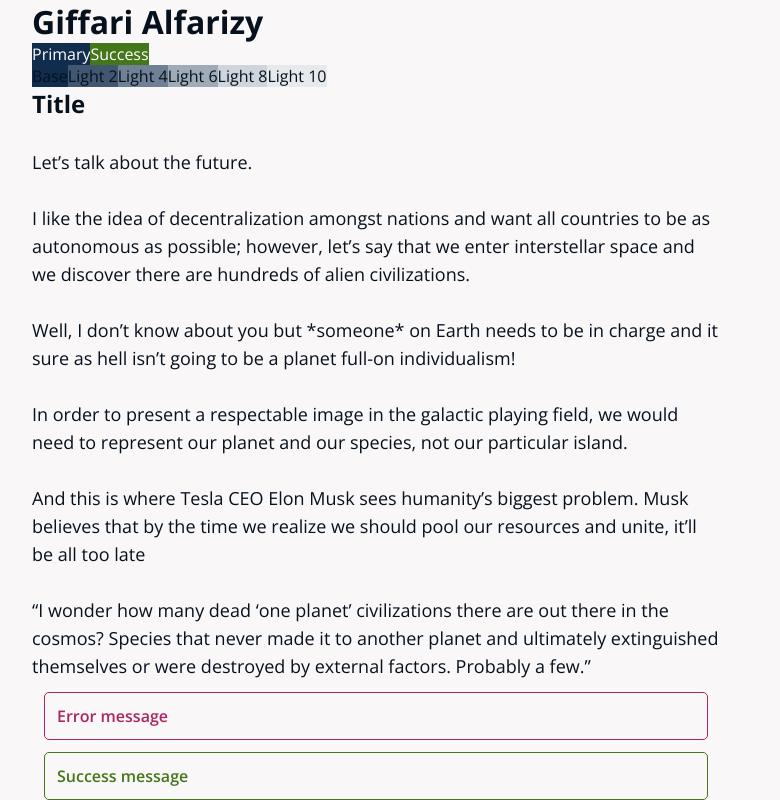
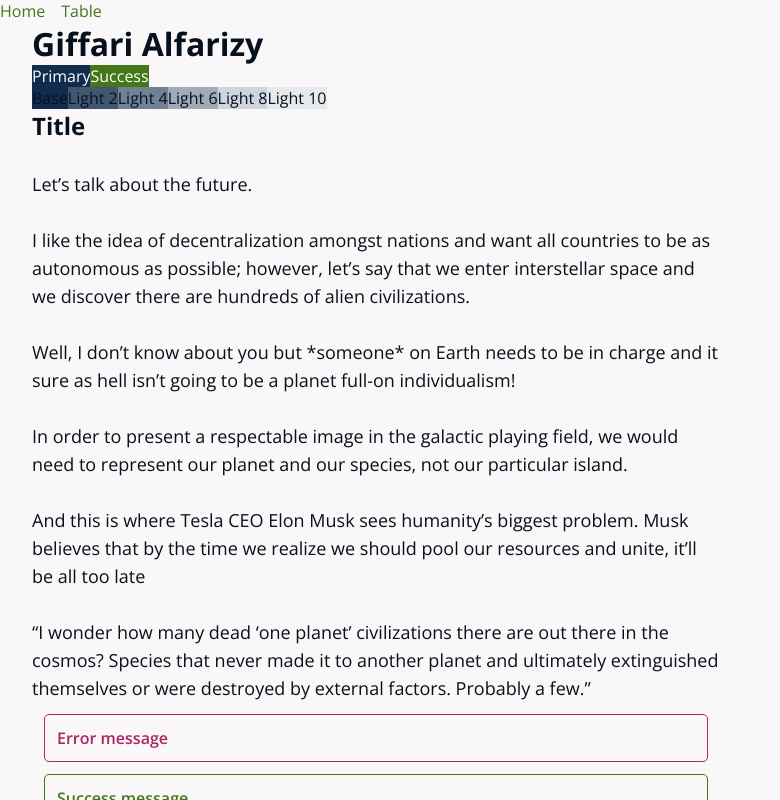
Before and after one commit to giffarialfarizy/giffari-next, a Next.js app: page / in a window 1280 px wide. Shown: the top 800 px of the page, without its empty margins (0-780 px from the left). Built offline with nearby package versions, Linux system fonts and the light colour scheme.

Commit message:
✨ Main Layout

```diff
--- /dev/null
+++ b/layouts/MainLayout/Navbar/index.tsx
@@ -0,0 +1,24 @@
+import Link from 'next/link';
+
+const Navbar = () => {
+	return (
+		<>
+			<nav className='navbar'>
+				<ul>
+					<li>
+						<Link href='/'>
+							<a>Home</a>
+						</Link>
+					</li>
+					<li>
+						<Link href='/table'>
+							<a>Table</a>
+						</Link>
+					</li>
+				</ul>
+			</nav>
+		</>
+	);
+};
+
+export default Navbar;
--- /dev/null
+++ b/layouts/MainLayout/index.tsx
@@ -0,0 +1,13 @@
+import { NextComponentType } from 'next';
+import Navbar from './Navbar';
+
+const LayoutMain: NextComponentType = ({ children }) => {
+	return (
+		<>
+			<Navbar />
+			<main>{children}</main>
+		</>
+	);
+};
+
+export default LayoutMain;
--- a/pages/_app.tsx
+++ b/pages/_app.tsx
@@ -1,8 +1,20 @@
+import type { ReactElement, ReactNode } from 'react';
+import type { NextPage } from 'next';
+import type { AppProps } from 'next/app';
 import '../styles/globals.scss';
-import type { AppProps } from 'next/app';
 
-function MyApp({ Component, pageProps }: AppProps) {
-	return <Component {...pageProps} />;
+type NextPageWithLayout = NextPage & {
+	getLayout?: (page: ReactElement) => ReactNode;
+};
+
+type AppPropsWithLayout = AppProps & {
+	Component: NextPageWithLayout;
+};
+
+export default function MyApp({
+	Component,
+	pageProps,
+}: AppPropsWithLayout) {
+	const getLayout = Component.getLayout ?? (page => page);
+	return getLayout(<Component {...pageProps} />);
 }
-
-export default MyApp;
--- a/pages/index.tsx
+++ b/pages/index.tsx
@@ -1,7 +1,10 @@
 import type { NextPage } from 'next';
 import Head from 'next/head';
+import Link from 'next/link';
+import { ReactElement } from 'react';
+import LayoutMain from '../layouts/MainLayout';
 
-const Home: NextPage = () => {
+const Home = () => {
 	return (
 		<div className='container'>
 			<Head>
@@ -101,3 +104,7 @@ const Home: NextPage = () => {
 };
 
 export default Home;
+
+Home.getLayout = function getLayout(page: ReactElement) {
+	return <LayoutMain>{page}</LayoutMain>;
+};
--- a/styles/globals.scss
+++ b/styles/globals.scss
@@ -1 +1,10 @@
 @import 'giffari';
+
+// sementara
+.navbar {
+	ul {
+		display: flex;
+		gap: 1rem;
+		color: $success;
+	}
+}
```
Also changed, not shown: pages/table.tsx (added, +18 -0 lines).
